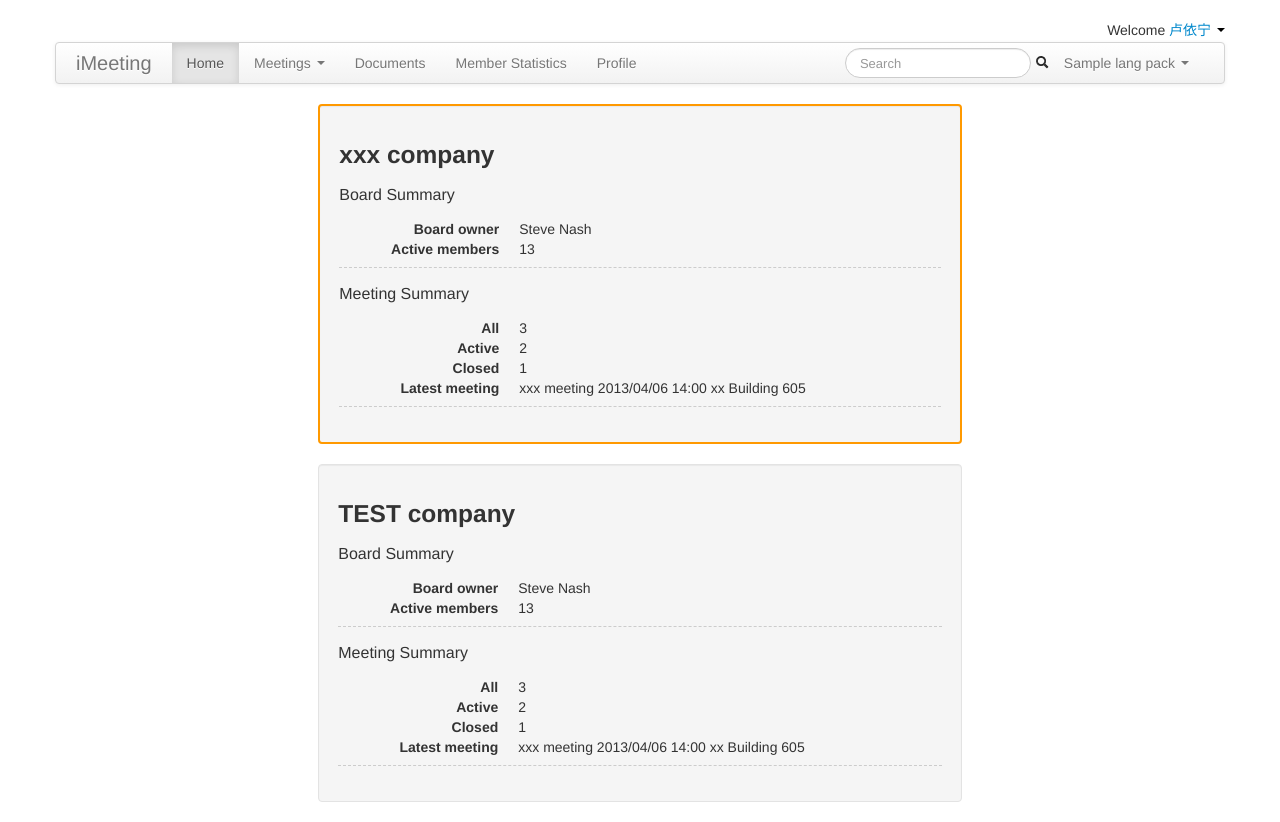
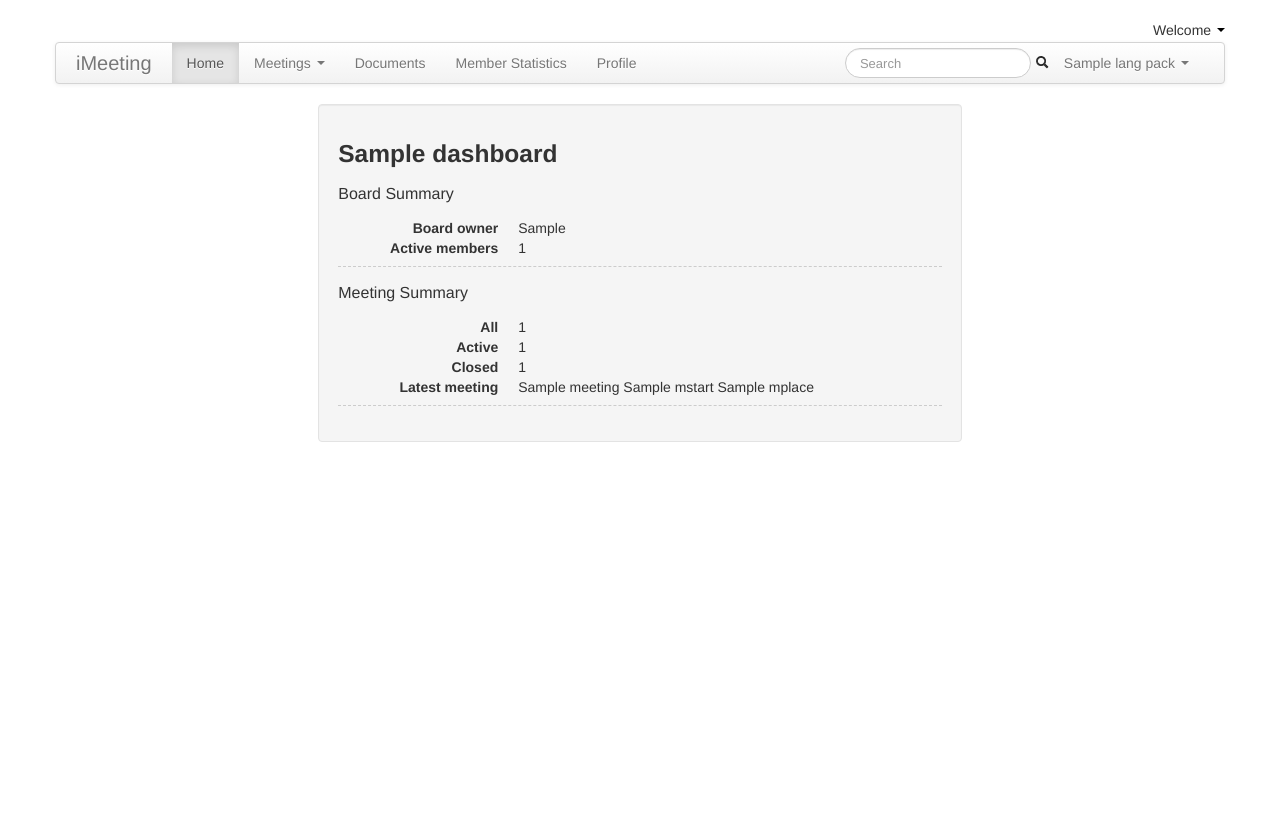
Before and after one commit to skymoney/SkyMeeting, a Django app: template SkyMeeting/templates/home.html in a window 1280 px wide. After the commit the page ends 442 px from the top, so only its background shows below. Run offline with Django 3.2, Linux system fonts and the light colour scheme; the template is opened without the code that fills it: most values are stand-ins (such as "Sample title", 1, 10 or a date in 2020).

Commit message:
add roles to home page

```diff
--- a/SkyMeeting/public/css/specific/base.css
+++ b/SkyMeeting/public/css/specific/base.css
@@ -18,6 +18,9 @@
 	overflow: visible;
 	height: 22px;
 }
+#topbar .dropdown{
+	z-index: 9;
+}
 #roleDrop{
 	text-decoration: none;
 }
--- a/SkyMeeting/templates/base.html
+++ b/SkyMeeting/templates/base.html
@@ -19,16 +19,21 @@
 				<div class="dropdown pull-right">
 					<span>{% trans "Welcome" %}</span>
 					<a href="javascript:void(0);" class="dropdown-toggle" id="roleDrop">
-						<span>卢依宁</span>
+						{% for role in rolePack.roles %}
+							{% if role.rid == rolePack.curRid %}
+								<span data-rid="{{ role.rid }}">
+									{{ role.name }}({{ role.companyName }})
+								</span>
+							{% endif %}
+						{% endfor %}
 						<b class="caret"></b>
 					</a>
 					<ul class="dropdown-menu" id="roleList" role="menu" aria-labelledby="roleDrop">
+						{% for role in rolePack.roles %}
 						<li role="presentataion">
-							<a href="javascript:void(0);" role="menuitem" data-rid="">卢依宁(NJU)</a>
+							<a href="javascript:void(0);" role="menuitem" data-rid="{{ role.rid }}">{{ role.name }}({{ role.companyName }})</a>
 						</li>
-						<li role="presentataion">
-							<a href="javascript:void(0);" role="menuitem" data-rid="">卢依宁(FREE)</a>
-						</li>
+						{% endfor %}
 						<li role="presentataion">
 							<a href="javascript:void(0);" role="menuitem" id="logoutLink">{% trans "Logout" %}</a>
 						</li>
--- a/SkyMeeting/templates/home.html
+++ b/SkyMeeting/templates/home.html
@@ -10,81 +10,45 @@
 {%block content%}
 <div class="container">
 	<div class="well-wrapper" style="width: 55%; margin-right: auto; margin-left: auto;">
-		<div class="well selected">
-			<h3>xxx company</h3>
+		{% for dashboard in dashboards %}
+		<div class="well {% if dashboard.rid == rolePack.curRid %}selected{% endif %}">
+			<h3>{{ dashboard.companyName }}</h3>
 			<div class="summary">
 				<div class="summary-title">
-					Board Summary
+					{% trans "Board Summary" %}
 				</div>
 				<div class="summary-content">
 					<dl class="dl-horizontal">
-						<dt>Board owner</dt>
-						<dd>Steve Nash</dd>
-						<dt>Active members</dt>
-						<dd>13</dd>
+						<dt>{% trans "Board owner" %}</dt>
+						<dd>{{ dashboard.companyAdmin }}</dd>
+						<dt>{% trans "Active members" %}</dt>
+						<dd>{{ dashboard.membersCount }}</dd>
 					</dl>
 				</div>
 			</div>
 			<div class="summary">
 				<div class="summary-title">
-					Meeting Summary
+					{% trans "Meeting Summary" %}
 				</div>
 				<div class="summary-content">
 					<dl class="dl-horizontal">
-						<dt>All</dt>
-						<dd>3</dd>
-						<dt>Active</dt>
-						<dd>2</dd>
-						<dt>Closed</dt>
-						<dd>1</dd>
-						<dt>Latest meeting</dt>
+						<dt>{% trans "All" %}</dt>
+						<dd>{{ dashboard.allMeetingsCount }}</dd>
+						<dt>{% trans "Active" %}</dt>
+						<dd>{{ dashboard.activeMeetingsCount }}</dd>
+						<dt>{% trans "Closed" %}</dt>
+						<dd>{{ dashboard.closedMeetingsCount }}</dd>
+						<dt>{% trans "Latest meeting" %}</dt>
 						<dd>
-							<span class="meeting-title">xxx meeting</span>
-							<span class="meeting-time">2013/04/06 14:00</span>
-							<span class="meeting-place">xx Building 605</span>
+							<span class="meeting-title">{{ dashboard.latestMeeting.mtitle }}</span>
+							<span class="meeting-time">{{ dashboard.latestMeeting.mstart }}</span>
+							<span class="meeting-place">{{ dashboard.latestMeeting.mplace }}</span>
 						</dd>
 					</dl>
 				</div>
 			</div>
 		</div>
-		<!-- the same -->
-		<div class="well">
-			<h3>TEST company</h3>
-			<div class="summary">
-				<div class="summary-title">
-					Board Summary
-				</div>
-				<div class="summary-content">
-					<dl class="dl-horizontal">
-						<dt>Board owner</dt>
-						<dd>Steve Nash</dd>
-						<dt>Active members</dt>
-						<dd>13</dd>
-					</dl>
-				</div>
-			</div>
-			<div class="summary">
-				<div class="summary-title">
-					Meeting Summary
-				</div>
-				<div class="summary-content">
-					<dl class="dl-horizontal">
-						<dt>All</dt>
-						<dd>3</dd>
-						<dt>Active</dt>
-						<dd>2</dd>
-						<dt>Closed</dt>
-						<dd>1</dd>
-						<dt>Latest meeting</dt>
-						<dd>
-							<span class="meeting-title">xxx meeting</span>
-							<span class="meeting-time">2013/04/06 14:00</span>
-							<span class="meeting-place">xx Building 605</span>
-						</dd>
-					</dl>
-				</div>
-			</div>
-		</div>
+		{% endfor %}
 	</div>
 </div>
 {%endblock%}
```
Also changed, not shown: SkyMeeting/Meeting/views.py (+38 -0 lines).
